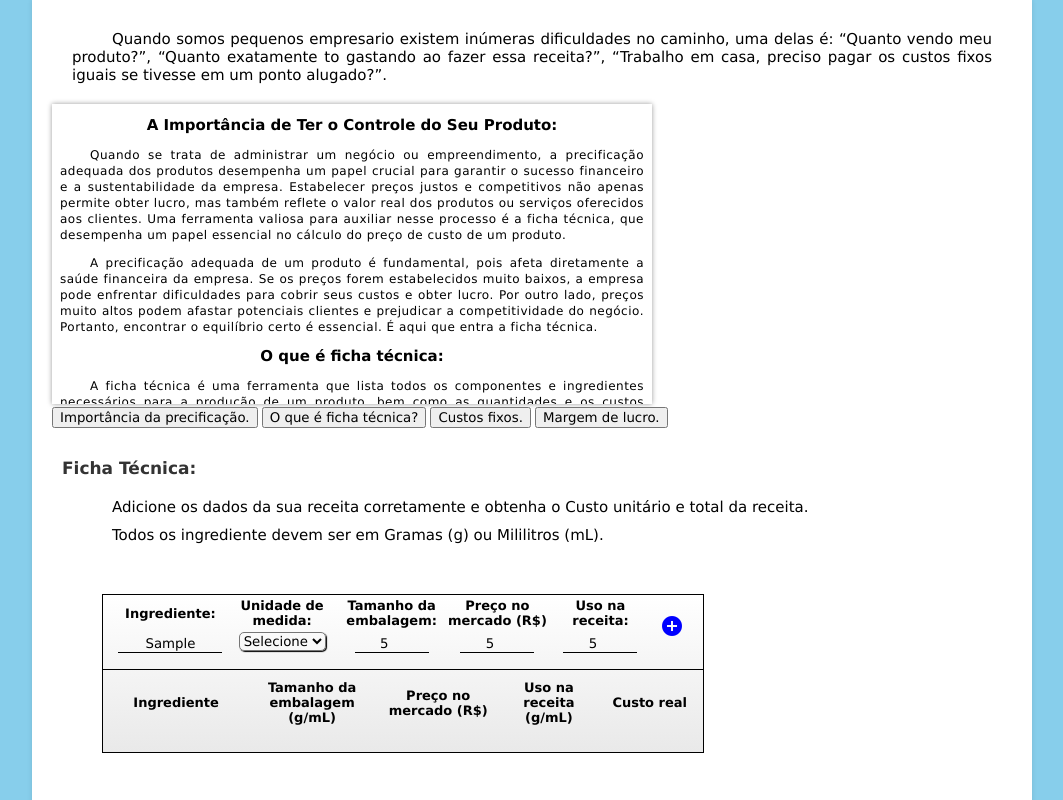
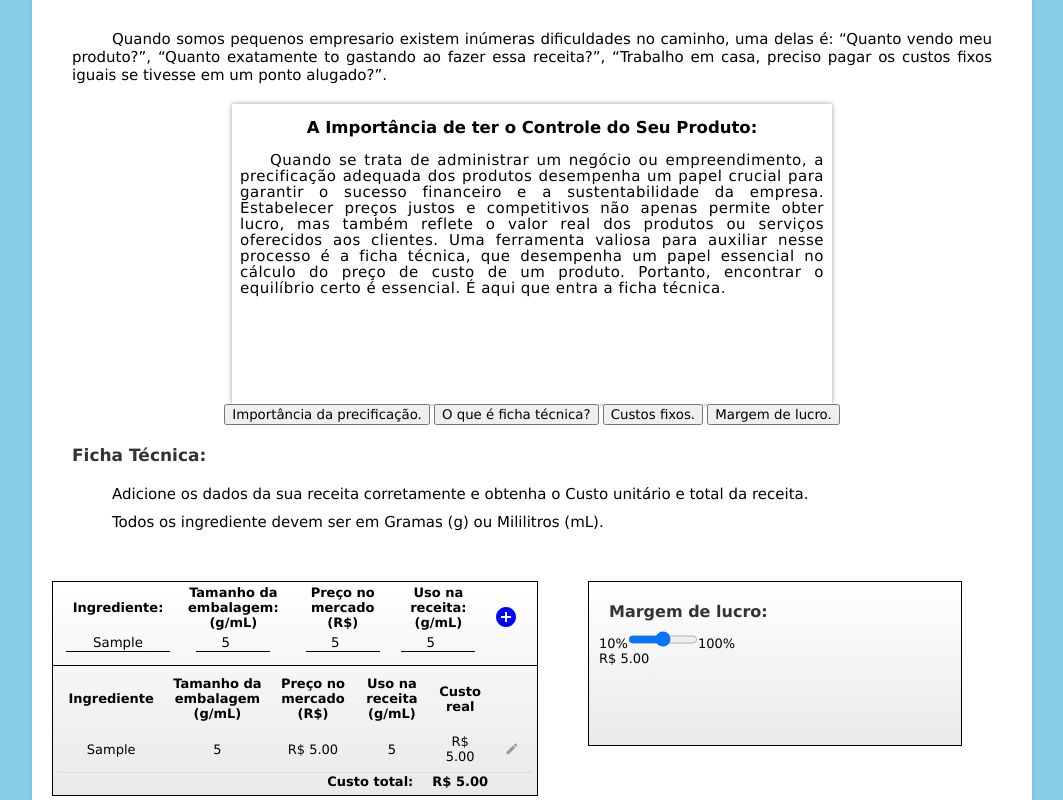
Before and after one commit to Manaure-Vasconcelos/CalculoCusto--Ficha.Tecnica, a plain HTML site: page index.html in a window 1280 px wide. Both pictures are taken after typing "Sample", "5", "5", "5" into the empty fields and a click on the button "add_circle". Shown: the top 800 px of the page, without its empty margins (108-1171 px from the left). Drawn offline with Linux system fonts and the light colour scheme.

Commit message:
att html

```diff
--- a/conteudoIframe.html
+++ b/conteudoIframe.html
@@ -10,20 +10,23 @@
             font-family:Verdana, Geneva, Tahoma, sans-serif;
         }
         h1{
-            font-size: 15px;
+            font-size: 5.5vh;
         }
         p{
-            font-size: 12px;
+            font-size: 5vh;
             text-align: justify;
             letter-spacing: 0.5px;
             line-height: 16px;
             text-indent: 30px;
         }
+        article{
+          margin-bottom: 300px;
+        }
     </style>
   </head>
   <body>
-    <article>
-      <h1>A Importância de Ter o Controle do Seu Produto:</h1>
+    <article id="topo">
+      <h1>A Importância de ter o Controle do Seu Produto:</h1>
       <p>
         Quando se trata de administrar um negócio ou empreendimento, a
         precificação adequada dos produtos desempenha um papel crucial para
@@ -32,21 +35,12 @@
         mas também reflete o valor real dos produtos ou serviços oferecidos aos
         clientes. Uma ferramenta valiosa para auxiliar nesse processo é a ficha
         técnica, que desempenha um papel essencial no cálculo do preço de custo
-        de um produto.
-      </p>
-
-      <p>
-        A precificação adequada de um produto é fundamental, pois afeta
-        diretamente a saúde financeira da empresa. Se os preços forem
-        estabelecidos muito baixos, a empresa pode enfrentar dificuldades para
-        cobrir seus custos e obter lucro. Por outro lado, preços muito altos
-        podem afastar potenciais clientes e prejudicar a competitividade do
-        negócio. Portanto, encontrar o equilíbrio certo é essencial. É aqui que
+        de um produto. Portanto, encontrar o equilíbrio certo é essencial. É aqui que
         entra a ficha técnica.
       </p>
     </article>
 
-    <article>
+    <article id="fichaTecnica">
     <h1>O que é ficha técnica:</h1>
     <p>
       A ficha técnica é uma ferramenta que lista todos os componentes e
@@ -58,7 +52,7 @@
     </p>
 </article>
 
-<article>
+<article id="custos">
     <h1>Custos fixos e margem de lucro:</h1>
     <p>
       Os gastos fixos são aqueles que ocorrem independentemente da quantidade
--- a/index.html
+++ b/index.html
@@ -19,36 +19,35 @@
         gastando ao fazer essa receita?”, “Trabalho em casa, preciso pagar os
         custos fixos iguais se tivesse em um ponto alugado?”.
       </p>
-
       <!-- Iframe infos -->
-      <iframe src="conteudoIframe.html" id="iframe"></iframe>
+      <div id="conteinerIframe">
+        <iframe src="conteudoIframe.html" name="janela" id="iframe"></iframe>
         <div class="btnsIframe">
           <button>Importância da precificação.</button>
           <button>O que é ficha técnica?</button>
           <button>Custos fixos.</button>
           <button>Margem de lucro.</button>
         </div>
+      </div>
       <!-- Tabela de custos -->
+
       <h1>Ficha Técnica:</h1>
       <p>
         Adicione os dados da sua receita corretamente e obtenha o Custo unitário
         e total da receita.
       </p>
       <p>Todos os ingrediente devem ser em Gramas (g) ou Mililitros (mL).</p>
-
-      <div id="divTable">
+      <div id="conteinerTable">
+        <div id="divHeaderTable">
           <table id="foodForm">
             <tr>
               <th><label for="ingredients">Ingrediente:</label></th>
-            <th>Unidade de medida:</th>
-            <th id="embalagem">
-              <label for="marketWeight">Tamanho da embalagem:</label>
+              <th>
+                <label for="marketWeight">Tamanho da embalagem: (g/mL)</label>
               </th>
               <th><label for="marketPrice">Preço no mercado (R$)</label></th>
-            <th id="usoReceita">
-              <label for="grossWeight">Uso na receita:</label>
-            </th>
-            <th rowspan="2">
+              <th><label for="grossWeight">Uso na receita: (g/mL)</label></th>
+              <th rowspan="2" id="thBtn">
                 <button type="button" id="btnAdd" onclick="addFood()">
                   <span class="material-icons"> add_circle </span>
                 </button>
@@ -56,14 +55,6 @@
             </tr>
             <tr>
               <th><input type="text" id="ingredients" required /></th>
-            <th class="typeFood">
-              <select id="typeFood" onchange="changeTable()">
-                <option disabled selected value="0">Selecione</option>
-                q
-                <option value="1">Gramas</option>
-                <option value="2">Litros</option>
-              </select>
-            </th>
               <th><input type="number" id="marketWeight" required /></th>
               <th><input type="number" id="marketPrice" required /></th>
               <th><input type="number" id="grossWeight" required /></th>
@@ -90,6 +81,7 @@
           10%<input type="range" />100%
           <div id="Lucro">resul</div>
         </div>
+      </div>
 
       <h2>Conclusão:</h2>
       <p>
--- a/script.js
+++ b/script.js
@@ -2,7 +2,6 @@ let total = 0;
 function addFood() {
   // Retrieve form input values
   const ingredients = document.getElementById("ingredients").value;
-  const typeFood = document.getElementById("typeFood").value;
   const marketWeight = Number(document.getElementById("marketWeight").value);
   const marketPrice = Number(document.getElementById("marketPrice").value);
   const grossWeight = Number(document.getElementById("grossWeight").value);
@@ -18,7 +17,7 @@ function addFood() {
     (ingredients,
     marketWeight,
     marketPrice,
-    grossWeight === "" || typeFood === "0")
+    grossWeight === "")
   ) {
     alert("Preencha os dados corretamente.");
   } else {
@@ -28,15 +27,13 @@ function addFood() {
     cell1.innerHTML = ingredients;
 
     const cell2 = newRow.insertCell(1);
-    cell2.innerHTML =
-      typeFood === "1" ? `${marketWeight} g` : `${marketWeight} mL`;
+    cell2.innerHTML = marketWeight;
 
     const cell3 = newRow.insertCell(2);
     cell3.innerHTML = `R$ ${marketPrice.toFixed(2)}`;
 
     const cell4 = newRow.insertCell(3);
-    cell4.innerHTML =
-      typeFood === "1" ? `${grossWeight} g` : `${grossWeight} mL`;
+    cell4.innerHTML = grossWeight;
 
     const cell5 = newRow.insertCell(4);
     const costUni = costReal(marketPrice, marketWeight, grossWeight);
@@ -57,19 +54,6 @@ function addFood() {
     Lucro.innerHTML = `R$ ${total.toFixed(2)}`;
   }
   // Clear value inputs and focus
-}
-
-function changeTable() {
-  const typeFood = document.getElementById("typeFood").value;
-  const embalagem = document.getElementById("embalagem");
-  const uso = document.getElementById("usoReceita");
-  if (typeFood === "1") {
-    embalagem.innerHTML = "Tamanho da embalagem (g)";
-    uso.innerHTML = "Uso na receita (g)";
-  } else if (typeFood === "2") {
-    embalagem.innerHTML = "Tamanho da embalagem (mL)";
-    uso.innerHTML = "Uso na receita (mL)";
-  }
 }
 
 function editElement(){
--- a/style.css
+++ b/style.css
@@ -20,20 +20,23 @@ h1{
   font-size: 17px;
   padding: 10px;
   color: #333;
-  margin-top: 20px;
+  margin: 10px;
 }
 h2{
   font-size: 16px;
   padding: 10px;
   color: #333;
-  margin-top: 20px;
 }
 p{
-
   text-indent: 30pt;
   text-align: justify;
   font-size: 15px;
   margin: 10px 20px 0px 20px;
+}
+#conteinerIframe{
+  display:grid;
+  justify-content: center;
+  align-items: center;
 }
 #iframe{
   width: 600px;
@@ -42,13 +45,10 @@ p{
   margin-top: 20px;
   border: none;
   box-shadow: 0 0 5px rgba(0, 0, 0, 0.4);
+  overflow: hidden;
 }
-#btnsIframe{
-  display: block;
-  margin: auto;
-  justify-content: space-around;
+.btnsIframe{
   align-items: center;
-
 }
 /*Inputs*/
 #ingredients {
@@ -63,33 +63,21 @@ input {
   background-color: transparent;
   border-bottom: 1px solid;
 }
-/*Select*/
-#typeFood {
-  box-shadow: 1px 1px 1px black;
-  outline: none;
-  border-radius: 5px;
-  cursor: pointer;
-  margin: 0px 5px 5px 5px;
-  background-color: transparent;
+/*Tabela custos*/
+#conteinerTable{
+  display: flex;
+  justify-content: space-between;
 }
-/*Tabela custos*/
-#divTable {
+#divHeaderTable {
   background: linear-gradient(white, rgb(233, 233, 233));
-  margin: 50px;
+  margin-top: 50px;
   display: block;
-  width: 600px;
+  width: 550px;
   border: 1px solid;
-}
-#foodForm th:first-child,
-#foodForm th:nth-child(2),
-#foodForm th:nth-child(3),
-#foodForm th:nth-child(4),
-#foodForm th:nth-child(5) {
-  width: 20%;
 }
 #foodForm { /* campo de inputs */
   display: flex;
-  justify-content: space-between;
+  justify-content: space-around;
   padding: 0px 10px 10px 10px;
 }
 #foodTable { /* tabela de custos */
@@ -99,7 +87,7 @@ input {
   text-align: center;
   padding: 5px;
 }
- td {
+td {
   padding: 8px;
   border-bottom: 1px solid #ddd;
 }
@@ -109,9 +97,6 @@ input {
 }
 #trCustoTotal {
   opacity: 0;
-}
-#thBtn {
-  width: 50px;
 }
 .custoTotal {
   text-align: right;
```
Lines whose indentation alone changed are shown as unchanged.
